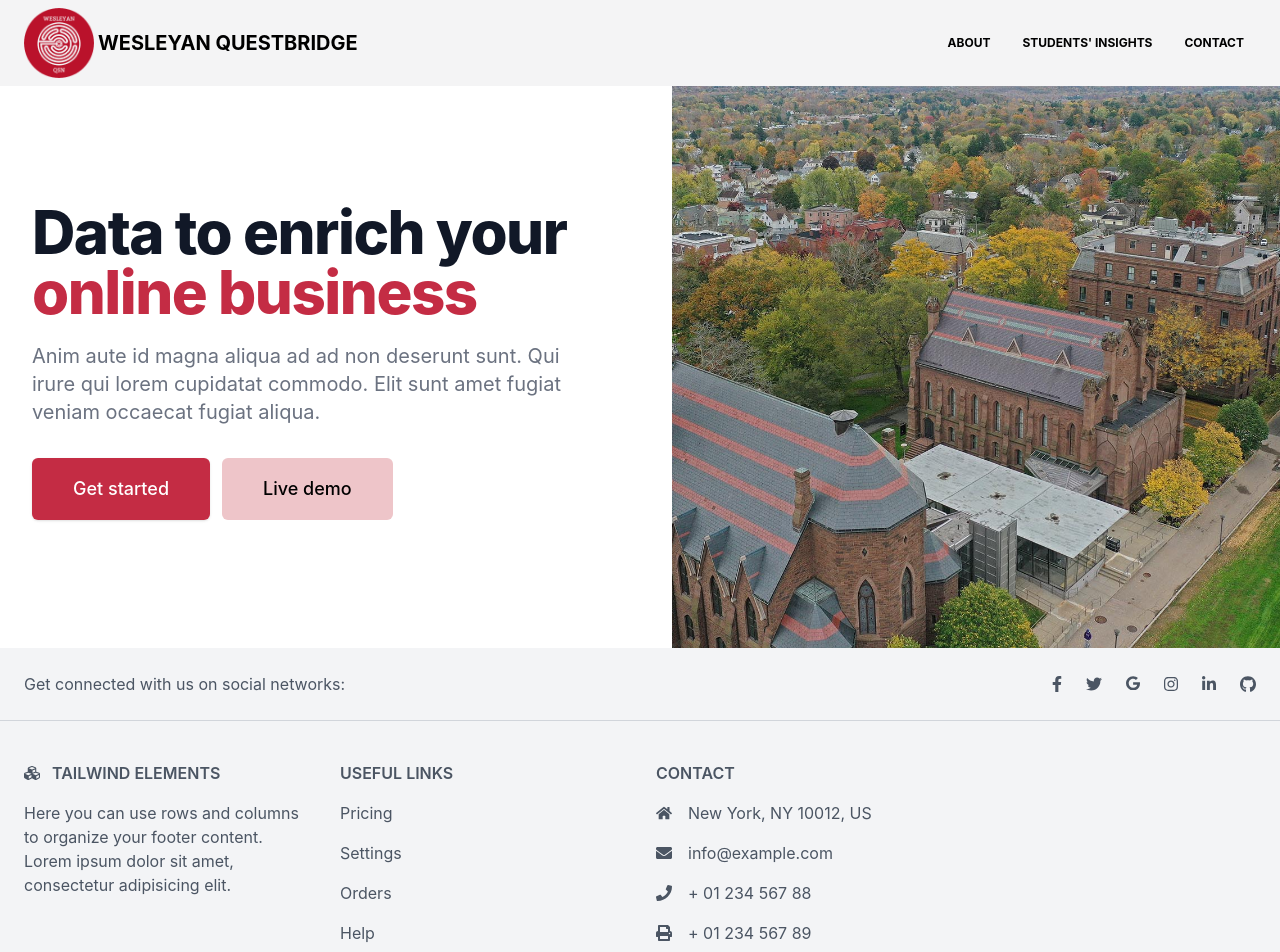
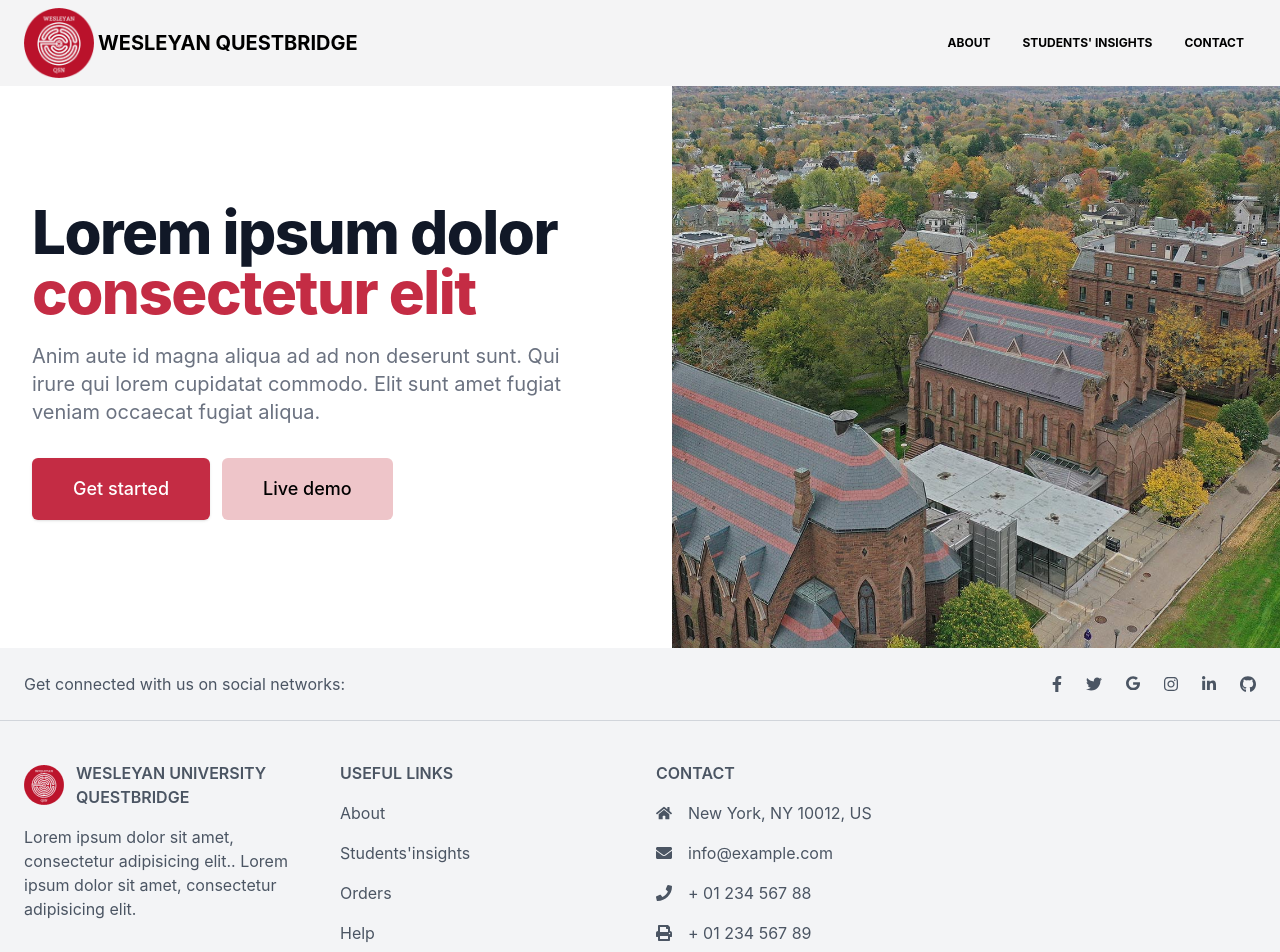
Before and after one commit to dphearom/questbridgeWesReact, a React (Create React App) app: page / in a window 1280 px wide. Shown: the top 952 px of the page. Built offline with nearby package versions, Linux system fonts and the light colour scheme.

Commit message:
Get Router to work

```diff
--- a/src/About/about.js
+++ b/src/About/about.js
@@ -1,4 +1,5 @@
 import Navbar from "../Navigation/Navbar"
+import Footer from "../Footer/FooterMain"
 
 export default function about () {
     return (
@@ -6,6 +7,9 @@ export default function about () {
             <div>
                 <Navbar/>
             </div>
+            <div>
+                <Footer/>
+            </div>
         </div>
     )
 }
--- a/src/App.js
+++ b/src/App.js
@@ -1,27 +1,15 @@
-import Navbar from "./Navigation/Navbar.js";
-import HeroSection from "./HeroSection/HeroSection.js"
-import FooterMain from "./Footer/FooterMain.js"
-import {BrowserRouter, Routes, Route} from "react-router-dom"
-import About from "./About/about.js"
+import { BrowserRouter, Routes, Route } from "react-router-dom";
+import Home from "./Home/Home.js";
+import About from "./About/about.js";
 
 function App() {
   return (
-    <>
-      <div>
-        <BrowserRouter>
-          <Routes>
-            <Route path="/about" component={<About />}></Route>
-          </Routes>
-          <Navbar/>
-        </BrowserRouter>
-      </div>
-      <div>
-        <HeroSection />
-      </div>
-      <div>
-        <FooterMain />
-      </div>
-    </>
+    <BrowserRouter>
+      <Routes>
+        <Route exact path="/" element={<Home />}></Route>
+        <Route exact path="/about" element={<About />}></Route>
+      </Routes>
+    </BrowserRouter>
   );
 }
 
--- a/src/Footer/FooterMain.js
+++ b/src/Footer/FooterMain.js
@@ -1,3 +1,5 @@
+import logo from "../image/image2vector.svg";
+
 export default function footer() {
   return (
     <div className=" bg-gray-100">
@@ -125,26 +127,20 @@ export default function footer() {
             md:justify-start
           "
               >
-                <svg
-                  aria-hidden="true"
-                  focusable="false"
-                  data-prefix="fas"
-                  data-icon="cubes"
-                  className="w-4 mr-3"
-                  role="img"
-                  xmlns="http://www.w3.org/2000/svg"
-                  viewBox="0 0 512 512"
-                >
-                  <path
+                <img
+                  className="h-10 w-10 mr-3"
+                  src={logo}
+                  alt="SVG for Questbridge"
+                />
+                  {/* <path
                     fill="currentColor"
                     d="M488.6 250.2L392 214V105.5c0-15-9.3-28.4-23.4-33.7l-100-37.5c-8.1-3.1-17.1-3.1-25.3 0l-100 37.5c-14.1 5.3-23.4 18.7-23.4 33.7V214l-96.6 36.2C9.3 255.5 0 268.9 0 283.9V394c0 13.6 7.7 26.1 19.9 32.2l100 50c10.1 5.1 22.1 5.1 32.2 0l103.9-52 103.9 52c10.1 5.1 22.1 5.1 32.2 0l100-50c12.2-6.1 19.9-18.6 19.9-32.2V283.9c0-15-9.3-28.4-23.4-33.7zM358 214.8l-85 31.9v-68.2l85-37v73.3zM154 104.1l102-38.2 102 38.2v.6l-102 41.4-102-41.4v-.6zm84 291.1l-85 42.5v-79.1l85-38.8v75.4zm0-112l-102 41.4-102-41.4v-.6l102-38.2 102 38.2v.6zm240 112l-85 42.5v-79.1l85-38.8v75.4zm0-112l-102 41.4-102-41.4v-.6l102-38.2 102 38.2v.6z"
-                  ></path>
-                </svg>
-                Tailwind ELEMENTS
+                  ></path> */}
+                WESLEYAN UNIVERSITY QUESTBRIDGE
               </h6>
               <p>
-                Here you can use rows and columns to organize your footer
-                content. Lorem ipsum dolor sit amet, consectetur adipisicing
+                Lorem ipsum dolor sit amet, consectetur adipisicing
+                elit.. Lorem ipsum dolor sit amet, consectetur adipisicing
                 elit.
               </p>
             </div>
@@ -154,12 +150,12 @@ export default function footer() {
               </h6>
               <p className="mb-4">
                 <a href="#!" className="text-gray-600">
-                  Pricing
+                  About
                 </a>
               </p>
               <p className="mb-4">
                 <a href="#!" className="text-gray-600">
-                  Settings
+                  Students'insights
                 </a>
               </p>
               <p className="mb-4">
--- a/src/HeroSection/HeroSection.js
+++ b/src/HeroSection/HeroSection.js
@@ -8,8 +8,8 @@ export default function HeroSection() {
           <main className="mt-10 mx-auto max-w-7xl px-4 sm:mt-12 sm:px-6 md:mt-16 lg:mt-20 lg:px-8 xl:mt-28">
             <div className="sm:text-center lg:text-left">
               <h1 className="text-4xl tracking-tight font-extrabold text-gray-900 sm:text-5xl md:text-6xl">
-                <span className="block xl:inline">Data to enrich your</span>{' '}
-                <span className="block text-wescolor xl:inline">online business</span>
+                <span className="block xl:inline">Lorem ipsum dolor </span>{' '}
+                <span className="block text-wescolor xl:inline">consectetur elit</span>
               </h1>
               <p className="mt-3 text-base text-gray-500 sm:mt-5 sm:text-lg sm:max-w-xl sm:mx-auto md:mt-5 md:text-xl lg:mx-0">
                 Anim aute id magna aliqua ad ad non deserunt sunt. Qui irure qui lorem cupidatat commodo. Elit sunt amet
--- a/src/Home/Home.js
+++ b/src/Home/Home.js
@@ -1,11 +1,19 @@
-import Navbar from "./Navigation/Navbar.js";
-import HeroSection from "./HeroSection/HeroSection.js"
-import FooterMain from "./Footer/FooterMain.js"
+import Navbar from "../Navigation/Navbar.js";
+import HeroSection from "../HeroSection/HeroSection.js"
+import FooterMain from "../Footer/FooterMain.js"
 
-export default function Home () {
-    return(
-
-
-
+export default function Home() {
+    return (
+        <>
+            <div>
+                <Navbar />
+            </div>
+            <div>
+                <HeroSection />
+            </div>
+            <div>
+                <FooterMain />
+            </div>
+        </>
     )
 }
```
Also changed, not shown: src/image/image2vector.svg (added).
